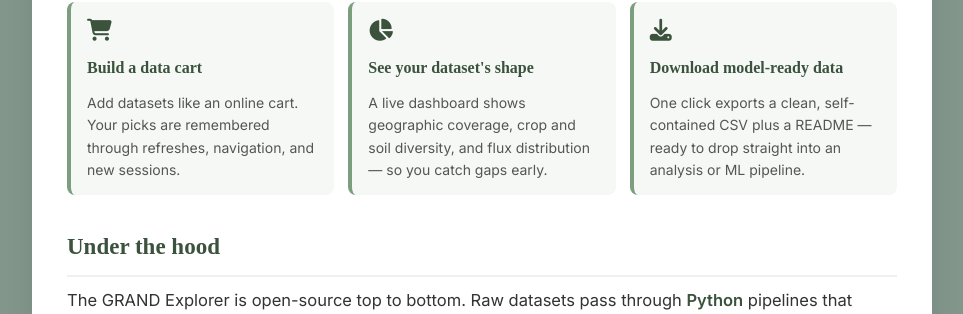
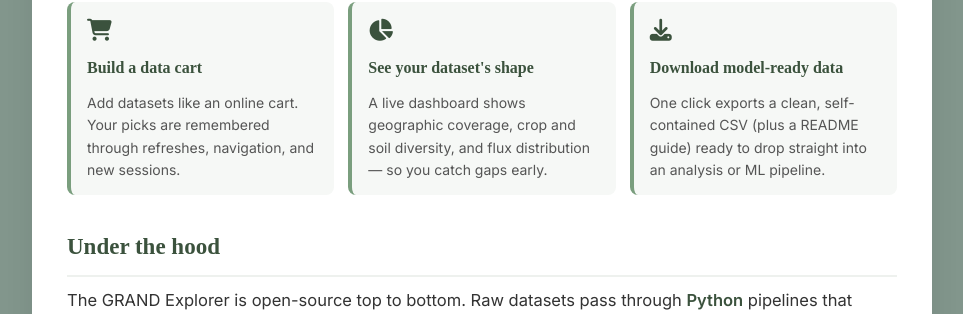
Before and after one commit to ryanackett/grand_explorer, a Django app: page /about/ in a window 1280 px wide. Shown: the part 1035-1349 px from the top of the page, without its empty margins (158-1121 px from the left). Run offline with Django 3.2, Linux system fonts and the light colour scheme; parts of the project's set-up code (start-up, migrations or seed data) failed here and were passed over; some libraries are stand-ins or nearby versions; some web fonts are replaced.

Commit message:
fix: improve clarity of export description in about page

```diff
--- a/n2odb/templates/about.html
+++ b/n2odb/templates/about.html
@@ -201,7 +201,7 @@
             <div class="feature">
                 <i class="fas fa-download"></i>
                 <h3>Download model-ready data</h3>
-                <p>One click exports a clean, self-contained CSV plus a README — ready to drop straight into an analysis or ML pipeline.</p>
+                <p>One click exports a clean, self-contained CSV (plus a README guide) ready to drop straight into an analysis or ML pipeline.</p>
             </div>
         </div>
 
```
